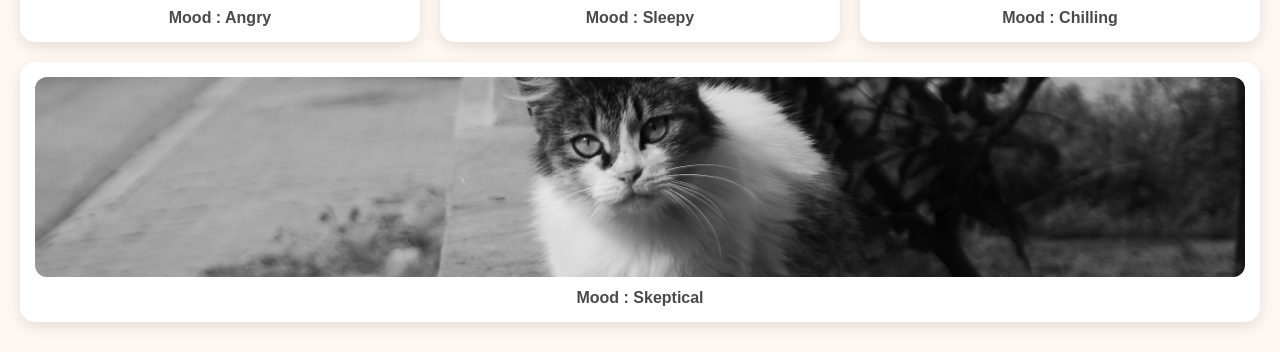
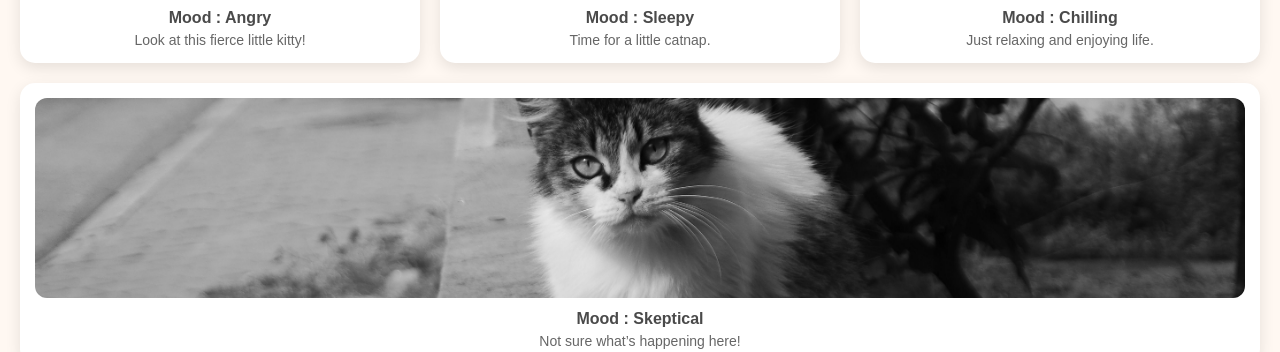
Before and after one commit to ayareghay1-dot/landingpage, a plain HTML site: page index.html in a window 1280 px wide. Shown: the part 582-934 px from the top of the page. Drawn offline with Linux system fonts and the light colour scheme; a script that the page names is missing.

Commit message:
Enhance gallery layout and add descriptions

```diff
--- a/index.html
+++ b/index.html
@@ -66,9 +66,16 @@
 
         .gallery p {
             font-weight: bold;
-            margin: 12px 0 0;
+            margin: 12px 0 5px;
             text-align: center;
             color: #4a4a4a;
+        }
+
+        .gallery span {
+            font-size: 14px;
+            color: #666;
+            text-align: center;
+            display: block;
         }
 
         .form-section {
@@ -119,21 +126,25 @@
             <div class="card">
                 <img src="images/image1.jpg" alt="Angry kitty">
                 <p>Mood : Angry</p>
+                <span>Look at this fierce little kitty!</span>
             </div>
 
             <div class="card">
                 <img src="images/image2.jpg" alt="Sleepy kitties">
                 <p>Mood : Sleepy</p>
+                <span>Time for a little catnap.</span>
             </div>
 
             <div class="card">
-                <img src="images/image3.jpg" alt="Chaton dormeur">
+                <img src="images/image3.jpg" alt="Chilling kitty">
                 <p>Mood : Chilling</p>
+                <span>Just relaxing and enjoying life.</span>
             </div>
 
             <div class="card">
                 <img src="images/image4.jpg" alt="Skeptical kitty">
                 <p>Mood : Skeptical</p>
+                <span>Not sure what’s happening here!</span>
             </div>
         </div>
 
@@ -155,3 +166,8 @@
 
 </body>
 </html>
+
+</div>
+
+</body>
+</html>
```
